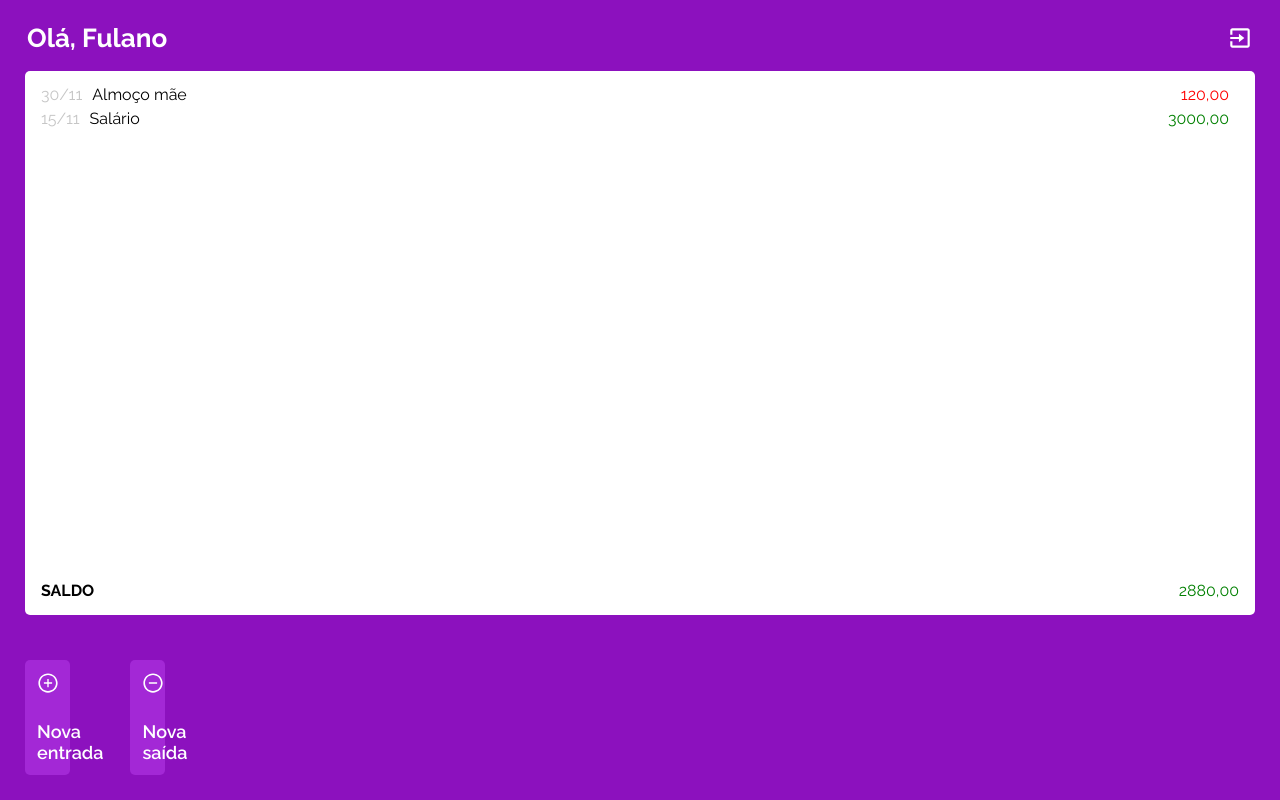
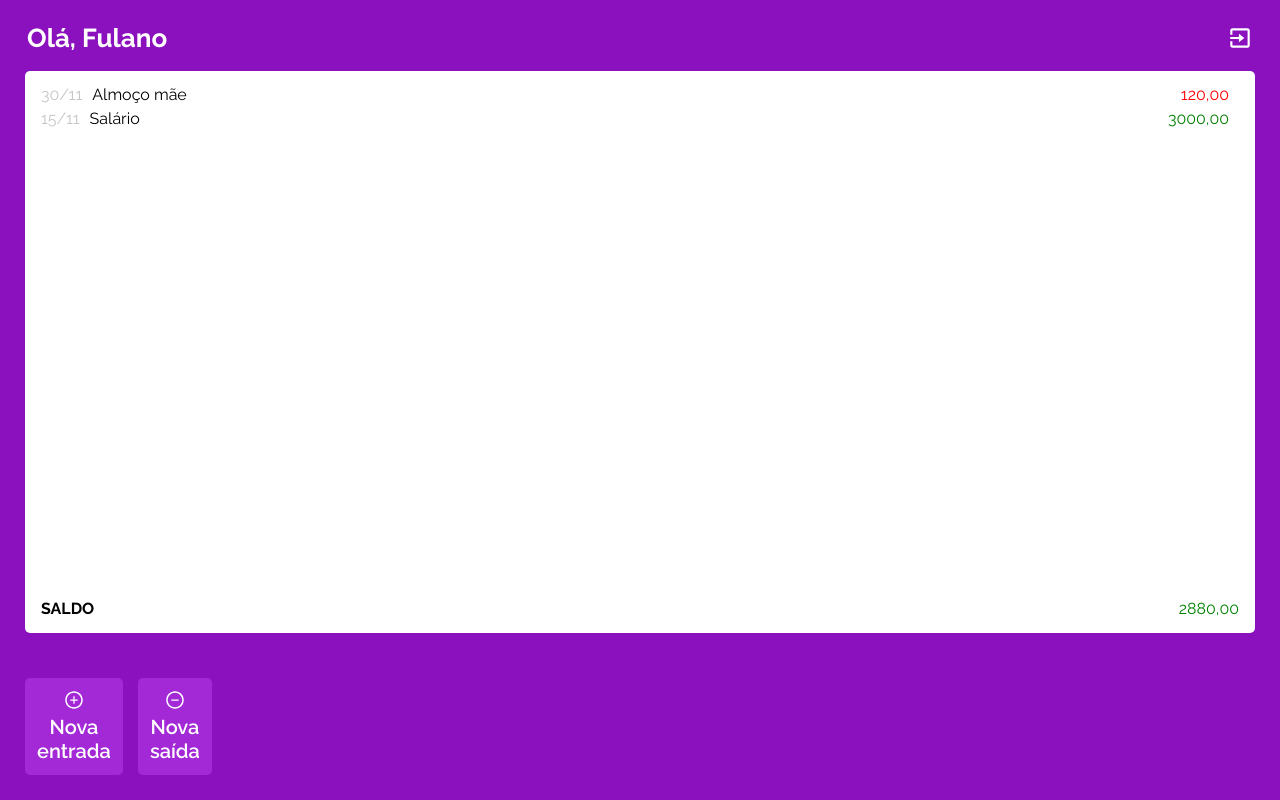
Before and after one commit to levymc/projeto14-mywallet-front, a React (Vite) app: page /home in a window 1280 px wide. Built offline with nearby package versions, Linux system fonts and the light colour scheme; a web font is replaced by a local one.

Commit message:
adding api render url

```diff
--- a/src/pages/HomePage.jsx
+++ b/src/pages/HomePage.jsx
@@ -94,7 +94,7 @@ const ButtonsContainer = styled.section`
   display: flex;
   gap: 15px;
 
-  button {
+  Link button {
     width: 50%;
     height: 115px;
     font-size: 22px;
--- a/src/pages/SignInPage.jsx
+++ b/src/pages/SignInPage.jsx
@@ -22,7 +22,7 @@ export default function SignInPage() {
         const senha = event.target.elements.senha.value;
         console.log(email, senha)
         try {
-            await axios.post(import.meta.env.VITE_API_URL_DEV + "/login", {
+            await axios.post(import.meta.env.VITE_API_URL + "/login", {
                 email: email,
                 senha: senha,
         }).then(() => navigateTo('/home'))
--- a/src/pages/SignUpPage.jsx
+++ b/src/pages/SignUpPage.jsx
@@ -21,7 +21,7 @@ export default function SignUpPage() {
         e.preventDefault();
         if (formData.senha === formData.confirmarSenha) {
             try{
-                await axios.post(import.meta.env.VITE_API_URL_DEV + "/cadastro", formData).then((response) => {
+                await axios.post(import.meta.env.VITE_API_URL + "/cadastro", formData).then((response) => {
                     console.log(response.data);
                     Swal.fire({
                         title:"Usuário cadastrado com sucesso!",
```
